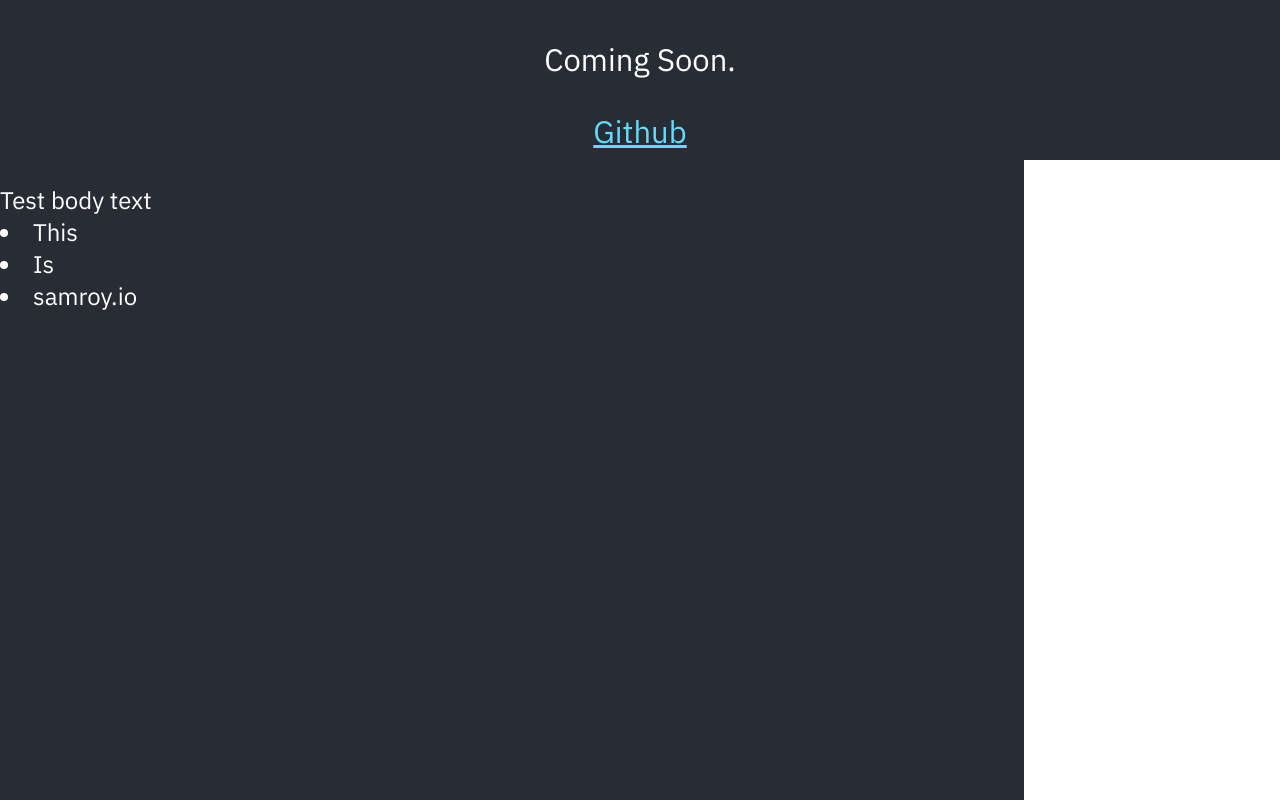
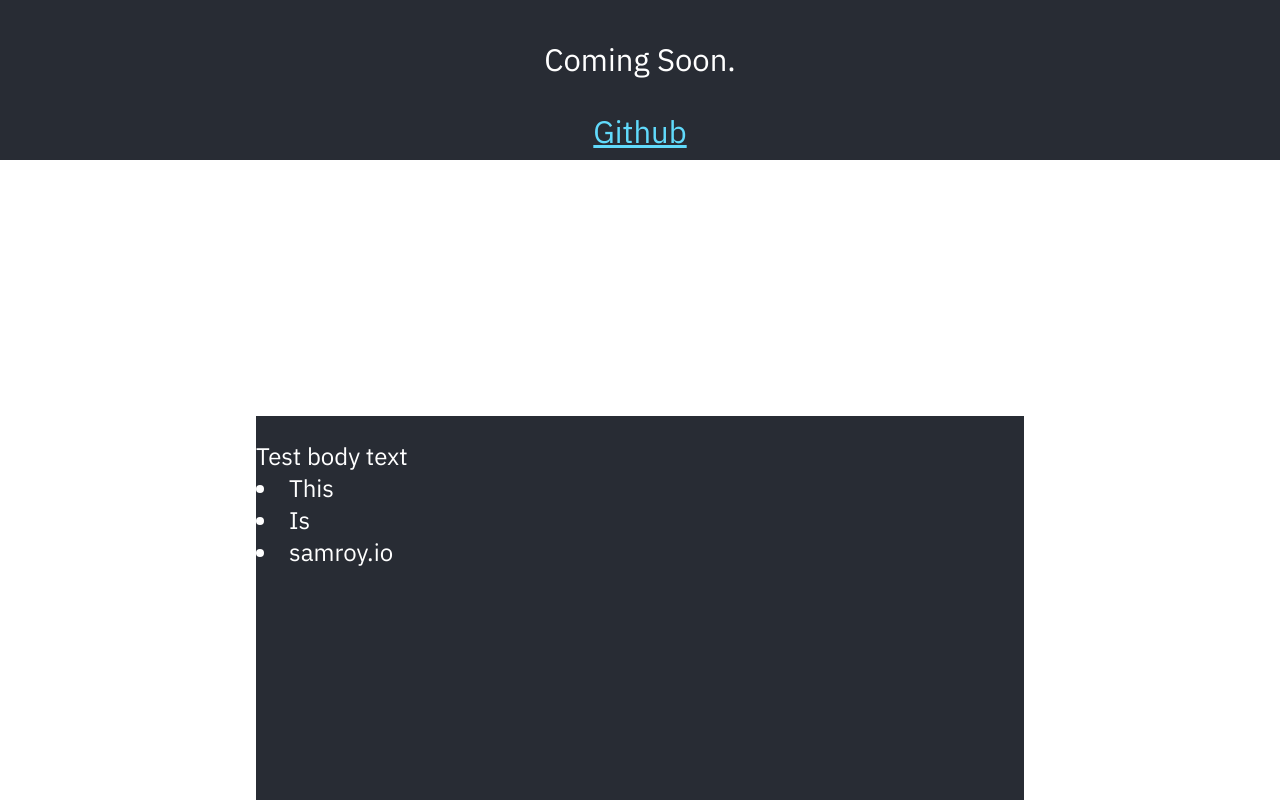
Before and after one commit to SamRoyDev/samroyio-website, a React (Create React App) app: page / in a window 1280 px wide. Shown: the top 800 px of the page. Built offline with nearby package versions, Linux system fonts and the light colour scheme.

Commit message:
margin 20% for body

```diff
--- a/src/App.css
+++ b/src/App.css
@@ -30,6 +30,7 @@
   min-height: 80vh;
   min-width: 20vw;
   max-width: 80vw;
+  margin: 20%;
   display: flex;
   flex-direction: column;
   text-align: left;
```
